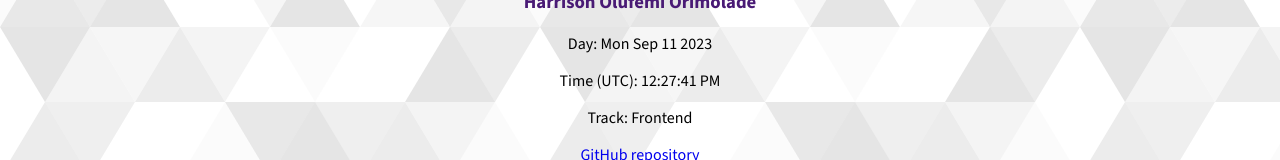
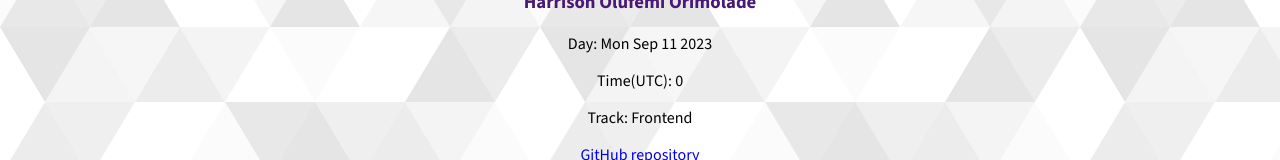
Before and after one commit to harrysink/HGNx-stage1, a plain HTML site: page index.html in a window 1280 px wide. Shown: the part 423-583 px from the top of the page. Drawn offline with nearby package versions, Linux system fonts and the light colour scheme.

Commit message:
Add files via upload

```diff
--- a/index.html
+++ b/index.html
@@ -29,7 +29,7 @@
             <script>
                 function getCurrentTime() {
                     const time = new Date();
-                    return 'Time (UTC): ' + time.toLocaleTimeString();
+                    return 'Time(UTC): ' + time.getMilliseconds();
                 }
 
                 const  timeDisplay = document.getElementById("current-time");
```
